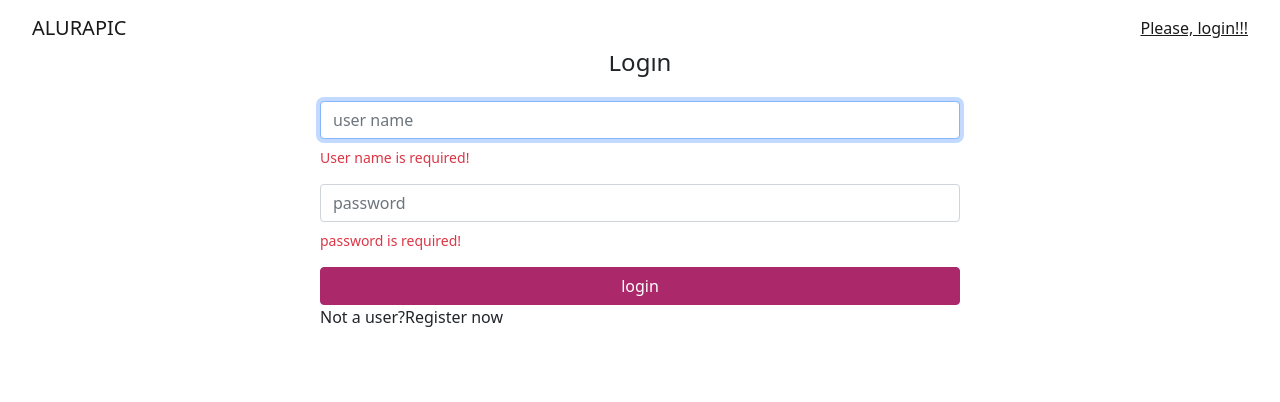
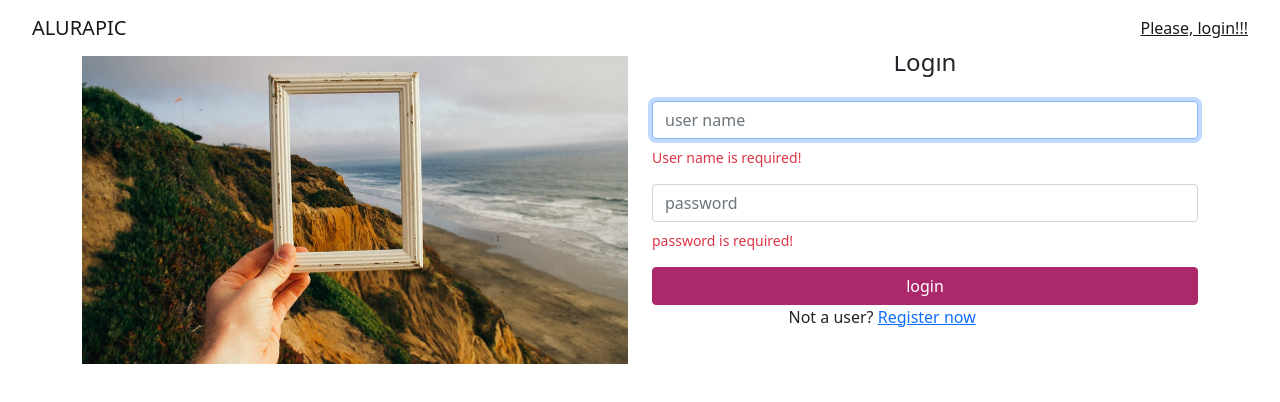
Before and after one commit to fabriciosouza21/alurapic-angular, an Angular app: page / in a window 1280 px wide. Shown: the top 402 px of the page. Built offline with nearby package versions, Linux system fonts and the light colour scheme.

Commit message:
template home

```diff
--- a/src/app/app-routing.module.ts
+++ b/src/app/app-routing.module.ts
@@ -2,6 +2,7 @@ import { NgModule } from '@angular/core';
 import { RouterModule, Routes } from '@angular/router';
 import { AuthGuardService } from './core/auth/auth-guard.service';
 import { NotFoundComponent } from './errors/not-found/not-found.component';
+import { HomeComponent } from './home/home/home.component';
 import { SigninComponent } from './home/signin/signin.component';
 import { SignupComponent } from './home/signup/signup.component';
 import { PhotoFormComponent } from './photos/photo-form/photo-form.component';
@@ -9,11 +10,16 @@ import { PhotoListComponent } from './photos/photo-list/photo-list.component';
 import { PhotoListResolver } from './photos/photo-list/photo-list.resolver';
 
 const routes: Routes = [
-  { path: '', component: SigninComponent, canActivate: [AuthGuardService]},
-  { path: 'signup', component: SignupComponent },
+  {
+    path: '', component: HomeComponent,
+    canActivate: [AuthGuardService],
+    children: [{ path: '', component: SigninComponent },
+    { path: 'signup', component: SignupComponent }]
+  },
+
   { path: 'user/:userName', component: PhotoListComponent, resolve: { photos: PhotoListResolver } },
-  { path: 'photo/edit', component: PhotoFormComponent},
-  { path: '**', component: NotFoundComponent}
+  { path: 'photo/edit', component: PhotoFormComponent },
+  { path: '**', component: NotFoundComponent }
 ];
 
 @NgModule({
--- a/src/app/home/home.module.ts
+++ b/src/app/home/home.module.ts
@@ -5,10 +5,11 @@ import { FormsModule, ReactiveFormsModule } from '@angular/forms';
 import { VmessageModule } from '../shared/componet/vmessage/vmessage.module';
 import { RouterModule } from '@angular/router';
 import { SignupComponent } from './signup/signup.component';
+import { HomeComponent } from './home/home.component';
 
 
 @NgModule({
-  declarations: [ SigninComponent, SignupComponent ],
+  declarations: [ SigninComponent, SignupComponent, HomeComponent ],
   imports: [
   CommonModule,
     FormsModule,
--- /dev/null
+++ b/src/app/home/home/home.component.html
@@ -0,0 +1,11 @@
+<div class="container">
+    <div class="row">
+        <div class="col-md-6 mb-2">
+            <img class="img-fluid d-none d-sm-block"
+                src="/assets/img/home.jpg" alt="Welcome">
+        </div>
+        <div class="col-md-6">
+            <router-outlet></router-outlet>
+        </div>
+    </div>
+</div>
--- /dev/null
+++ b/src/app/home/home/home.component.ts
@@ -0,0 +1,15 @@
+import { Component, OnInit } from '@angular/core';
+
+@Component({
+  selector: 'app-home',
+  templateUrl: './home.component.html',
+  styleUrls: ['./home.component.css']
+})
+export class HomeComponent implements OnInit {
+
+  constructor() { }
+
+  ngOnInit(): void {
+  }
+
+}
--- a/src/app/home/signin/signin.component.html
+++ b/src/app/home/signin/signin.component.html
@@ -2,7 +2,7 @@
 <h4 class="text-center magin-top">Login</h4>
 
 <form [formGroup]="loginForm" class="form mt-4" (submit)="login()">
-    <div class="d-grid gap-3 col-6 mx-auto">
+    <div class="d-grid gap-3 mx-auto">
         <div class="form-group">
             <input #userNameInput formControlName="userName" class="form-control" placeholder="user name" autofocus>
             <app-vmessage
@@ -29,5 +29,5 @@
 </form>
 
 <div class="d-grid gap-3 col-6 mx-auto">
-    <p>Not a user?<a>Register now</a></p>
+    <p>Not a user? <a [routerLink]="['signup']">Register now</a></p>
 </div>
--- a/src/app/home/signup/signup.component.html
+++ b/src/app/home/signup/signup.component.html
@@ -1,4 +1,4 @@
-<div class="d-grid col-6 mx-auto margem-topo">
+<div class="d-grid mx-auto margem-topo">
 
     <h4 class="text-center"> Register to embrace a new world!</h4>
 
```
Also changed, not shown: src/app/home/home/home.component.css (added), src/assets/img/home.jpg (added), 1 other file (tests, documents, lock files or other folders).
